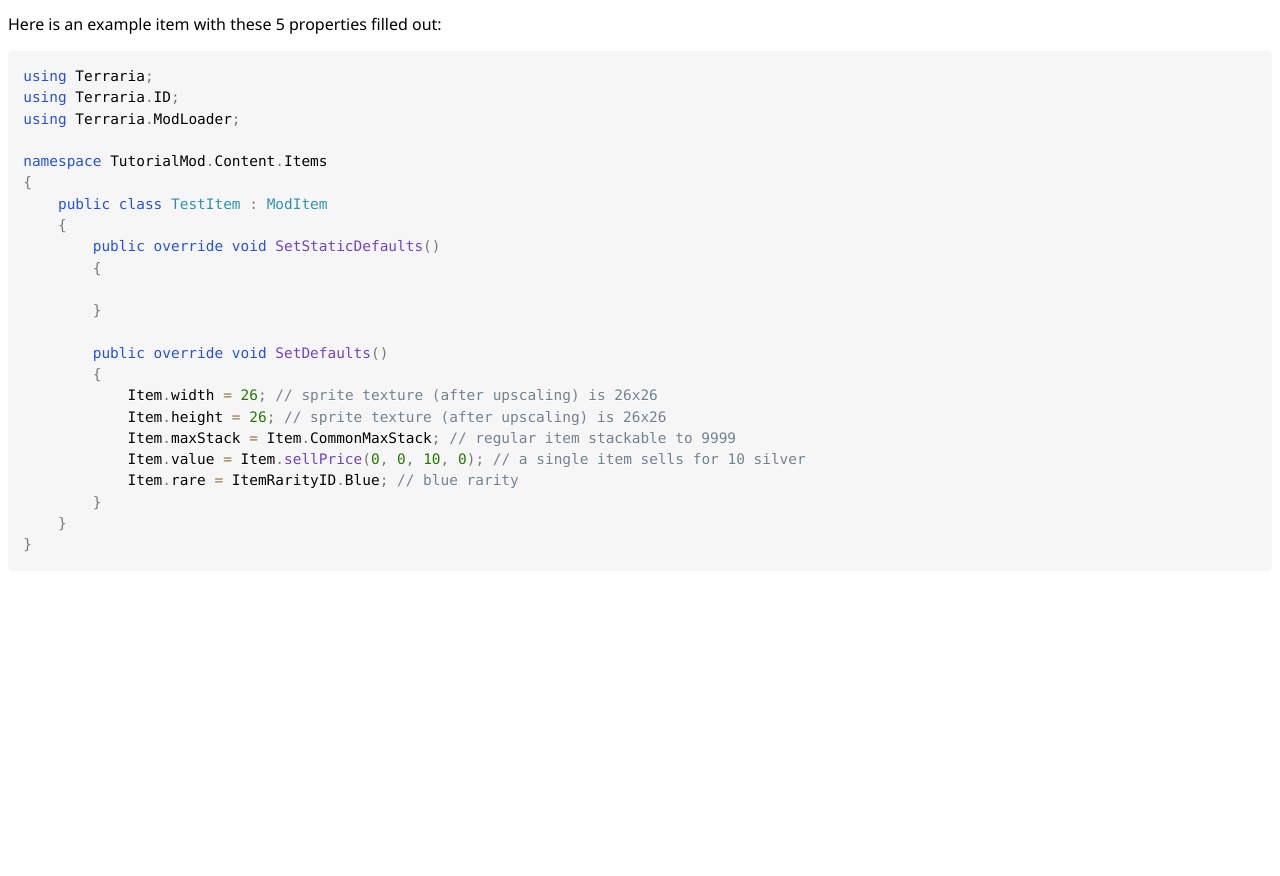
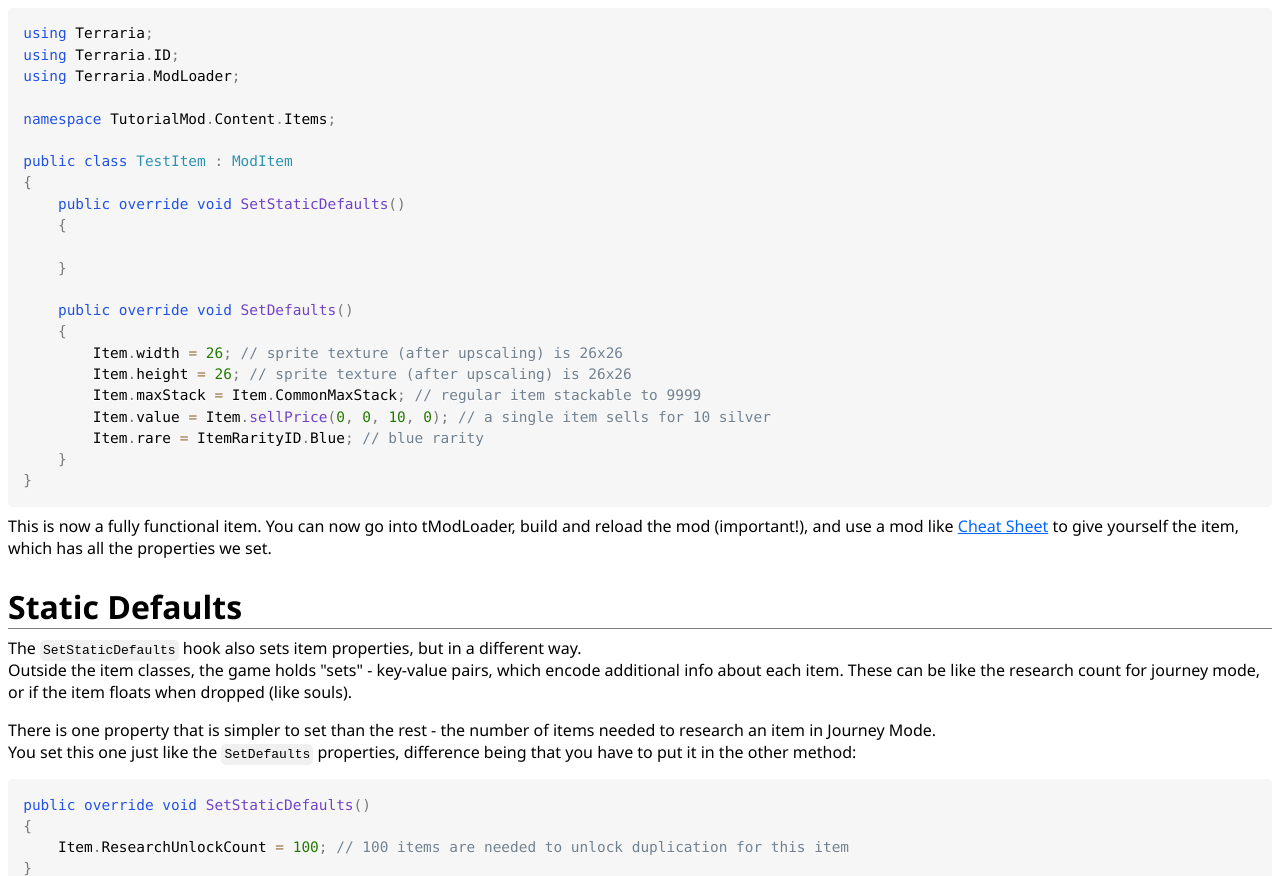
Before and after one commit to WoodStuff/TML-Guide, a plain HTML site: page beginner/moditem.html in a window 1280 px wide. Shown: the part 1924-2800 px from the top of the page. Before the commit the page ends 2495 px from the top, so only its background shows below. Drawn offline with Linux system fonts and the light colour scheme.

Commit message:
more extensions

```diff
--- a/beginner/moditem.html
+++ b/beginner/moditem.html
@@ -26,11 +26,10 @@
 using Terraria.ID; // these two will be needed later on
 using Terraria.ModLoader; // important!
 
-namespace TutorialMod.Content.Items
-{
+namespace TutorialMod.Content.Items;
+
 public class TestItem : ModItem
 {
-	}
 }</code></pre>
 		<p>This is the base of a ModItem.<br>
 			The texture is a very important part of an item, so we'll go over that next.</p>
@@ -60,8 +59,8 @@
 using Terraria.ID;
 using Terraria.ModLoader;
 
-namespace TutorialMod.Content.Items
-{
+namespace TutorialMod.Content.Items; // this is a file-scoped namespace, which looks cleaner
+
 public class TestItem : ModItem
 {
 	public override void SetStaticDefaults()
@@ -73,7 +72,6 @@
 	{
 		// item properties here
 		Item.maxStack = 100; // make the item stackable up to 100
-		}
 	}
 }</code></pre>
 		<p>Below are the most important things you can set for regular items.<br></p>
@@ -125,8 +123,8 @@
 using Terraria.ID;
 using Terraria.ModLoader;
 
-namespace TutorialMod.Content.Items
-{
+namespace TutorialMod.Content.Items;
+
 public class TestItem : ModItem
 {
 	public override void SetStaticDefaults()
@@ -142,7 +140,24 @@
 		Item.value = Item.sellPrice(0, 0, 10, 0); // a single item sells for 10 silver
 		Item.rare = ItemRarityID.Blue; // blue rarity
 	}
-	}
+}</code></pre>
+		<p>This is now a fully functional item. You can now go into tModLoader, build and reload the mod (important!),
+			and use a mod like <a href="https://steamcommunity.com/sharedfiles/filedetails/?id=2563784437">Cheat Sheet</a>
+			to give yourself the item, which has all the properties we set.
+		</p>
+
+		<h2>Static Defaults</h2>
+		<p>The <code>SetStaticDefaults</code> hook also sets item properties, but in a different way.<br>
+			Outside the item classes, the game holds "sets" - key-value pairs, which encode additional info
+			about each item. These can be like the research count for journey mode, or if the item floats
+			when dropped (like souls).</p>
+		<p>There is one property that is simpler to set than the rest - the number of items needed to
+			research an item in Journey Mode.<br>
+			You set this one just like the <code>SetDefaults</code> properties, difference being that you have
+			to put it in the other method:</p>
+		<pre><code class="language-cs">public override void SetStaticDefaults()
+{
+	Item.ResearchUnlockCount = 100; // 100 items are needed to unlock duplication for this item
 }</code></pre>
 
 		<script src="../prism.js"></script>
```
Lines whose indentation alone changed are shown as unchanged.
